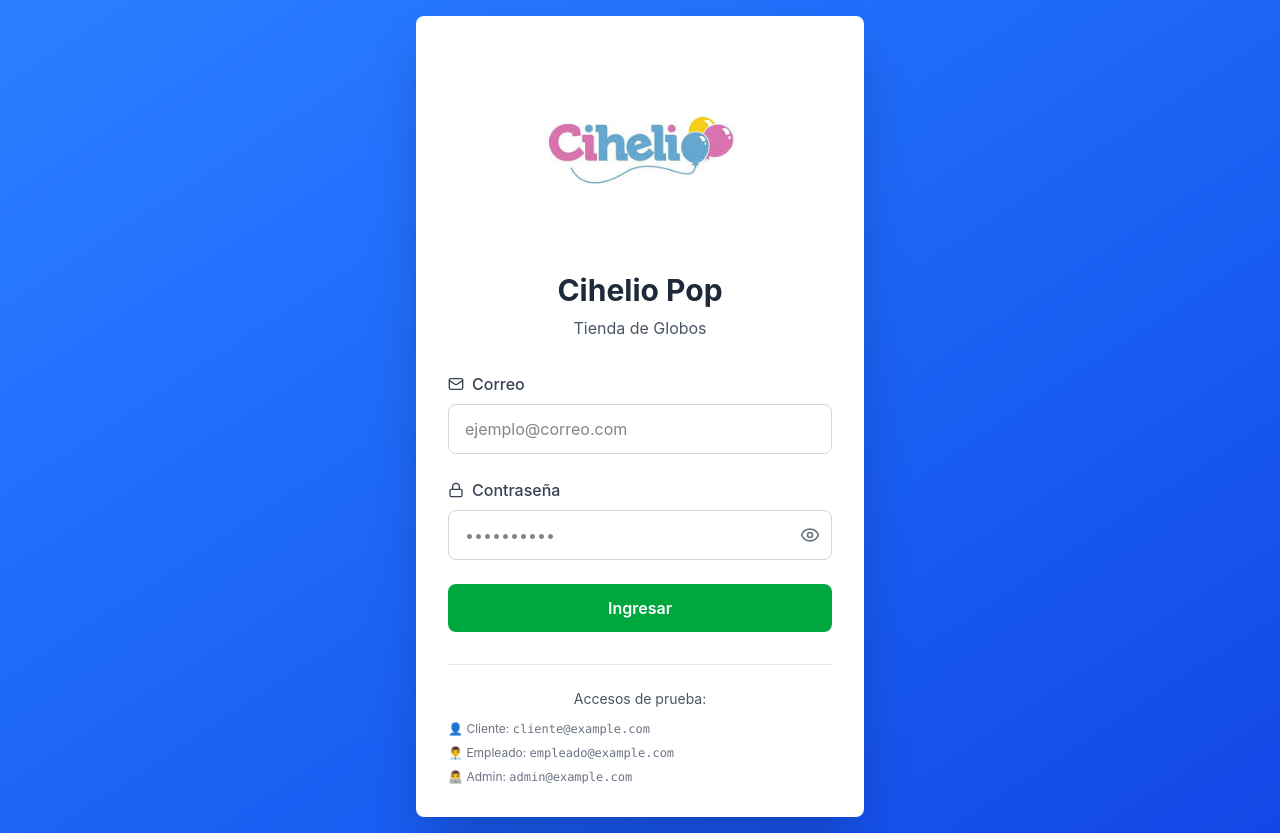
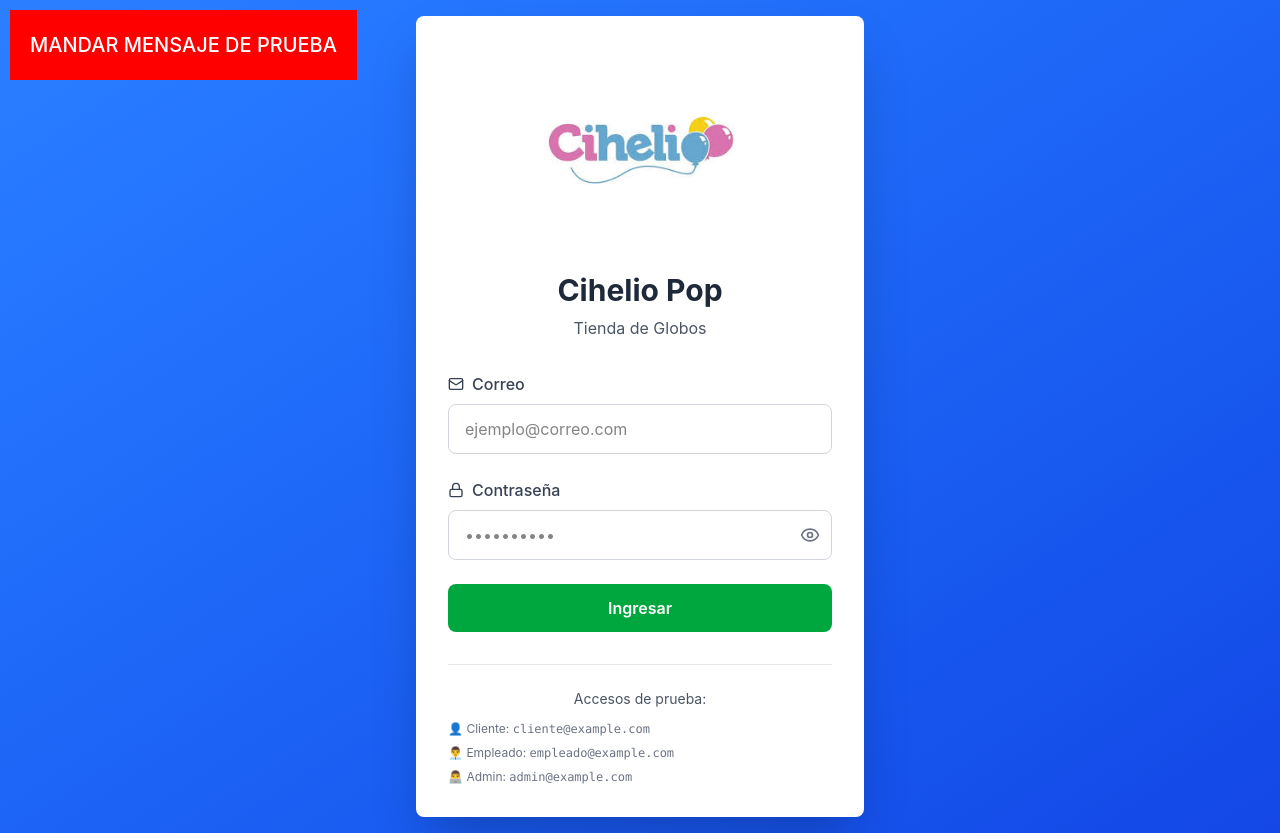
Before and after one commit to GitAngeI/Cihelio_GUI, a React (Vite) app: page / in a window 1280 px wide. Built offline with nearby package versions, Linux system fonts and the light colour scheme.

Commit message:
Backend conectado al cien a la tabla de mensajes

```diff
--- /dev/null
+++ b/src/chatService.ts
@@ -0,0 +1,32 @@
+import { supabase } from './supabase';
+
+// 1. Función para INYECTAR un nuevo mensaje
+export async function enviarMensaje(texto, remitente) {
+    const { data, error } = await supabase
+        .from('mensajes') // Nombre de tu tabla en Supabase
+        .insert([
+            { contenido: texto, rol: remitente }
+        ]);
+
+    if (error) {
+        console.error("Hubo un error al enviar:", error);
+        return false;
+    }
+    console.log("¡Mensaje guardado al cien!", data);
+    return true;
+}
+
+// 2. Función para EXTRAER el historial del chat
+export async function obtenerMensajes() {
+    const { data, error } = await supabase
+        .from('mensajes')
+        .select('*')
+        .order('created_at', { ascending: true }); // Acomoda del más viejo al más nuevo
+
+    if (error) {
+        console.error("Error al jalar los datos:", error);
+        return [];
+    }
+    console.log("Historial descargado:", data);
+    return data;
+}
--- a/src/main.tsx
+++ b/src/main.tsx
@@ -2,5 +2,14 @@
   import { createRoot } from "react-dom/client";
   import App from "./app/App.tsx";
   import "./styles/index.css";
-
-  createRoot(document.getElementById("root")!).render(<App />);
+import { enviarMensaje } from './chatService';
+  createRoot(document.getElementById("root")!).render(
+  <>
+    <App />
+    <button
+      onClick={() => enviarMensaje("¡Fierro pariente, ya jaló el backend!", "admin")}
+      style={{ background: 'red', color: 'white', padding: '20px', fontSize: '20px', cursor: 'pointer', position: 'absolute', top: '10px', left: '10px', zIndex: 9999 }}>
+        MANDAR MENSAJE DE PRUEBA
+    </button>
+  </>
+);
--- /dev/null
+++ b/src/supabase.ts
@@ -0,0 +1,6 @@
+import { createClient } from '@supabase/supabase-js';
+
+const supabaseUrl = import.meta.env.VITE_SUPABASE_URL;
+const supabaseAnonKey = import.meta.env.VITE_SUPABASE_ANON_KEY;
+
+export const supabase = createClient(supabaseUrl, supabaseAnonKey);
```
